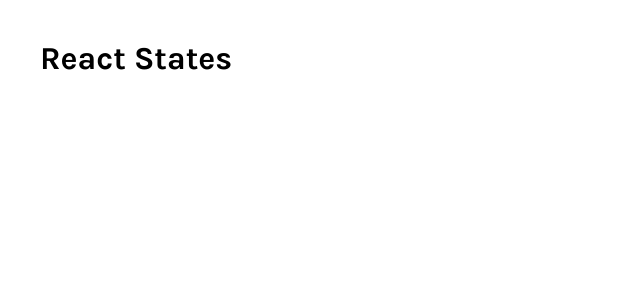
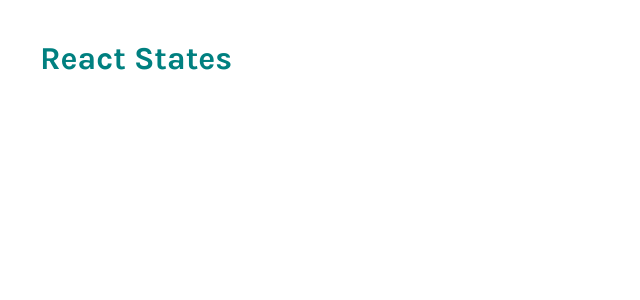
Before and after one commit to PratikKanthe/react--states, a React (Create React App) app: page / in a window 1280 px wide. Shown: the top 300 px of the page, without its empty margins (0-640 px from the left). Built offline with nearby package versions, Linux system fonts and the light colour scheme.

Commit message:
update: styles

```diff
--- a/src/App.js
+++ b/src/App.js
@@ -2,10 +2,14 @@
 import './App.css';
 
 class App extends React.Component {
+  styles={
+    fontstyle: "bold",
+    color: "teal"
+  }
  render() {
   return(
     <div className="App">
-      <h1>React States</h1>
+      <h1 style={this.styles}>React States</h1>
     </div>
   );
  }
```
